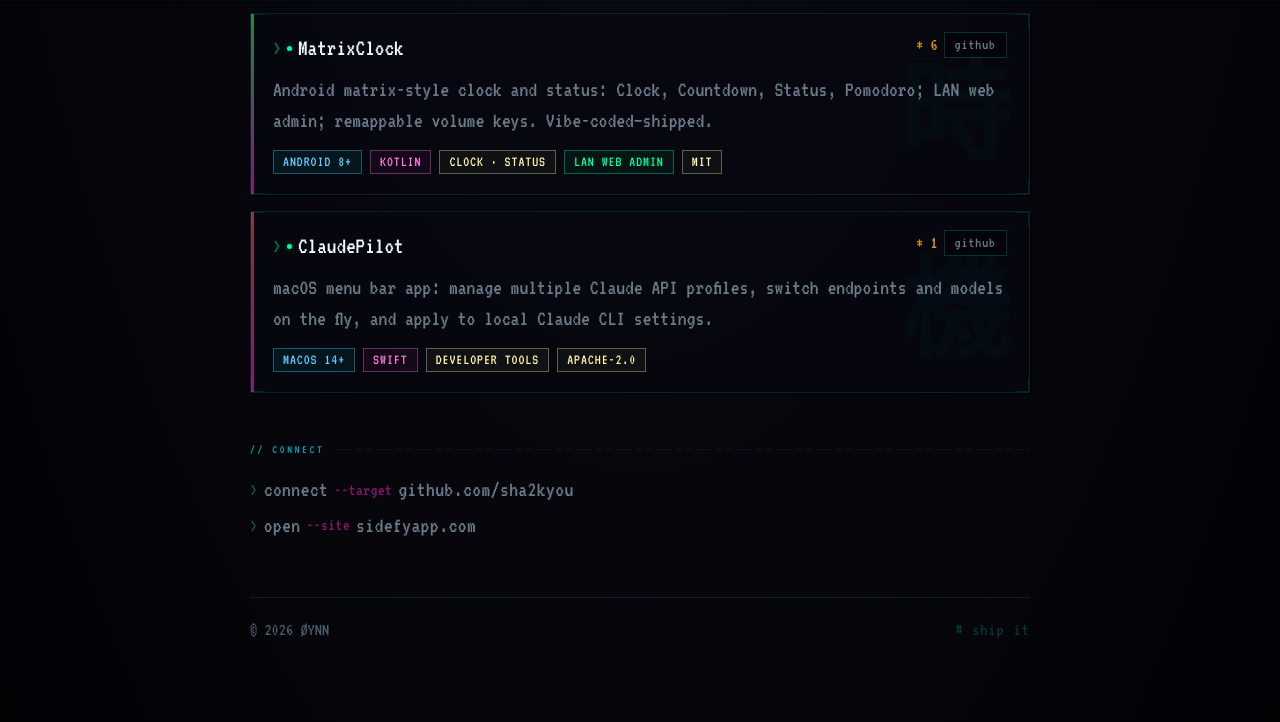
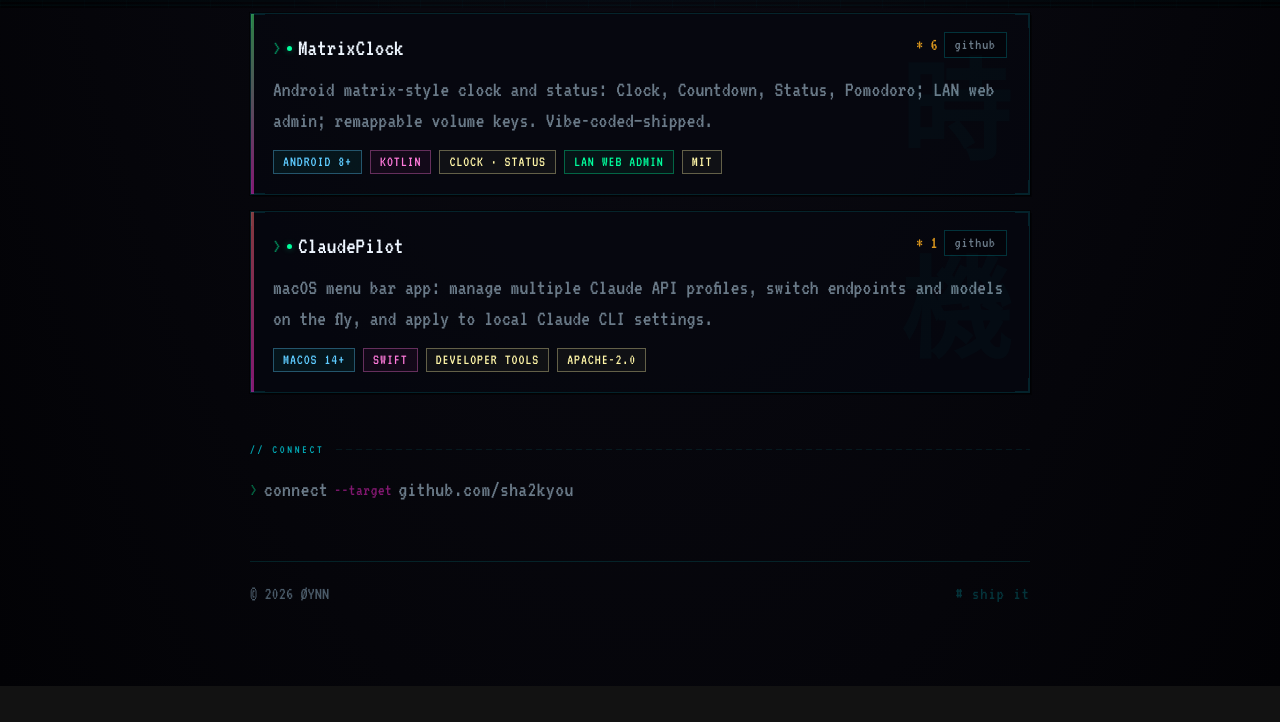
Before and after one commit to maozhijie19/maozhijie19.github.io, a plain HTML site: page index.html in a window 1280 px wide. Shown: the part 792-1514 px from the top of the page. After the commit the page ends 1478 px from the top, so only its background shows below. Drawn offline with Linux system fonts and the light colour scheme; no server answers.

Commit message:
chore: remove sidefy link from connect section

```diff
--- a/index.html
+++ b/index.html
@@ -820,9 +820,6 @@
     <a class="ext-link" href="https://github.com/sha2kyou" target="_blank" rel="noopener noreferrer">
       <span class="cmd-prompt">></span> connect <span class="cmd-flag">--target</span> github.com/sha2kyou
     </a>
-    <a class="ext-link" href="https://sidefyapp.com" target="_blank" rel="noopener noreferrer">
-      <span class="cmd-prompt">></span> open <span class="cmd-flag">--site</span> sidefyapp.com
-    </a>
   </nav>
 
   </main>
```
